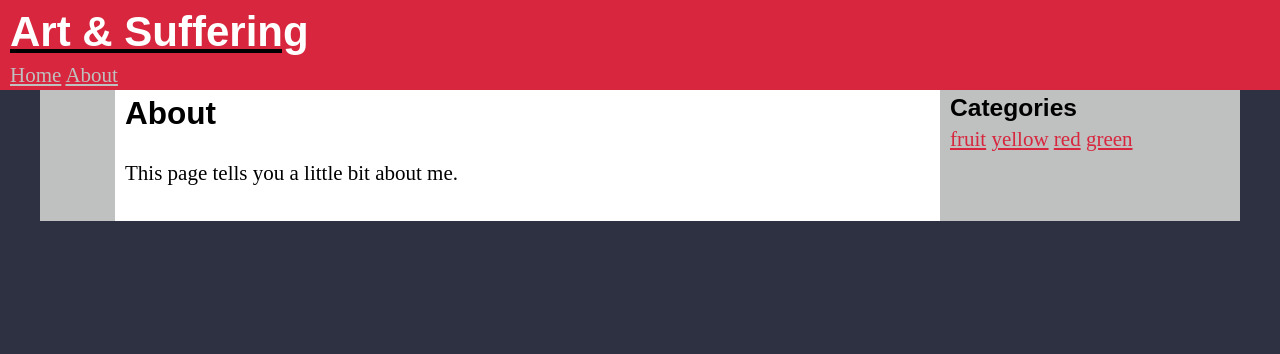
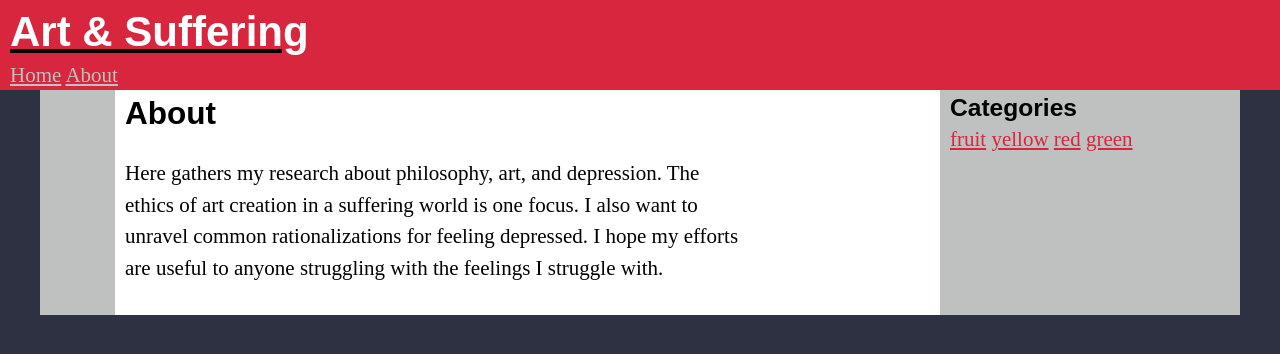
Before and after one commit to artandsuffering/artandsuffering.github.io, a Jekyll site: the page built from about.md, in a window 1280 px wide. Shown: the top 354 px of the page. Built offline with Jekyll 4.4.1, drawn with Linux system fonts in a browser that asks for light colours.

Commit message:
update about page

```diff
--- a/about.md
+++ b/about.md
@@ -5,6 +5,8 @@ title: About
 <section>
 	<header><h2>About</h2></header>
 	<section class="bodytext">
-		<p>This page tells you a little bit about me.</p>
+		<p>
+			Here gathers my research about philosophy, art, and depression. The ethics of art creation in a suffering world is one focus. I also want to unravel common rationalizations for feeling depressed. I hope my efforts are useful to anyone struggling with the feelings I struggle with.
+		</p>
 	</section>
 </section>
```
